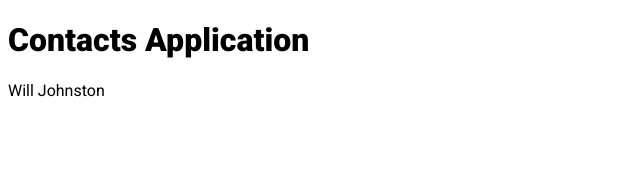
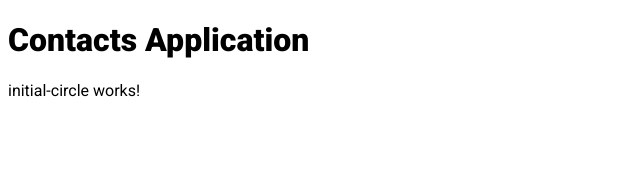
Before and after one commit to wjohnso-insight/Session_4_Contacts_Application, an Angular app: page / in a window 1280 px wide. Shown: the top 171 px of the page, without its empty margins (0-640 px from the left). Built offline with nearby package versions, Linux system fonts and the light colour scheme.

Commit message:
Generated Component
1. Generated InitialCircle Component

This component should display the first and last initials of a contact

```diff
--- a/src/app/app.module.ts
+++ b/src/app/app.module.ts
@@ -6,12 +6,14 @@ import { AppComponent } from './app.component';
 import { FontAwesomeModule } from '@fortawesome/angular-fontawesome';
 import { ContactsComponent } from './contacts/contacts.component';
 import { ContactcardComponent } from './contactcard/contactcard.component';
+import { InitialCircleComponent } from './initial-circle/initial-circle.component';
 
 @NgModule({
   declarations: [
     AppComponent,
     ContactsComponent,
-    ContactcardComponent
+    ContactcardComponent,
+    InitialCircleComponent
   ],
   imports: [
     BrowserModule,
--- a/src/app/contactcard/contactcard.component.html
+++ b/src/app/contactcard/contactcard.component.html
@@ -1 +1 @@
-<p>{{contactInfo.name}}</p>
+<app-initial-circle></app-initial-circle>
--- /dev/null
+++ b/src/app/initial-circle/initial-circle.component.html
@@ -0,0 +1 @@
+<p>initial-circle works!</p>
--- /dev/null
+++ b/src/app/initial-circle/initial-circle.component.ts
@@ -0,0 +1,15 @@
+import { Component, OnInit } from '@angular/core';
+
+@Component({
+  selector: 'app-initial-circle',
+  templateUrl: './initial-circle.component.html',
+  styleUrls: ['./initial-circle.component.css']
+})
+export class InitialCircleComponent implements OnInit {
+
+  constructor() { }
+
+  ngOnInit(): void {
+  }
+
+}
```
Also changed, not shown: src/app/initial-circle/initial-circle.component.css (added), 1 other file (tests, documents, lock files or other folders).
